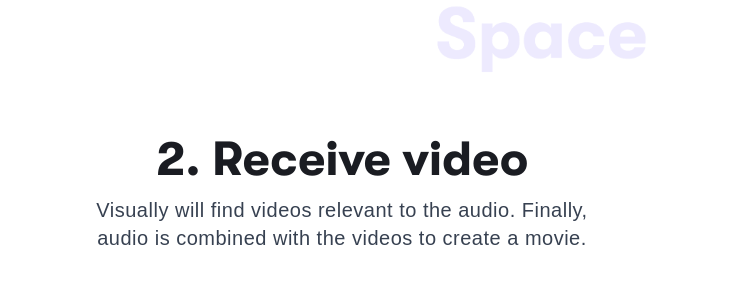
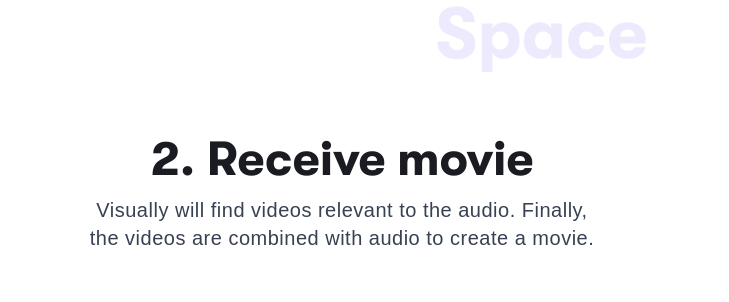
Before and after one commit to supalarry/visually-client, an Angular app: page /home in a window 1280 px wide. Shown: the part 1400-1702 px from the top of the page, without its empty margins (298-1027 px from the left). Built offline with nearby package versions, Linux system fonts and the light colour scheme; a web font is replaced by a local one.

Commit message:
Updated explanation

```diff
--- a/src/app/features/home/explanation/explanation.component.html
+++ b/src/app/features/home/explanation/explanation.component.html
@@ -3,10 +3,10 @@
   <h1 class="heading dark">1. Upload audio</h1>
   <p class="description">Visually will understand what is it about.</p>
   <img class="soundwave" src="../../../../assets/features/home/soundwave.png" />
-  <h1 class="heading dark">2. Receive video</h1>
+  <h1 class="heading dark">2. Receive movie</h1>
   <p class="description">
-    Visually will find videos relevant to the audio. Finally, audio is combined
-    with the videos to create a movie.
+    Visually will find videos relevant to the audio. Finally, the videos are
+    combined with audio to create a movie.
   </p>
   <div class="showcase">
     <img
```
